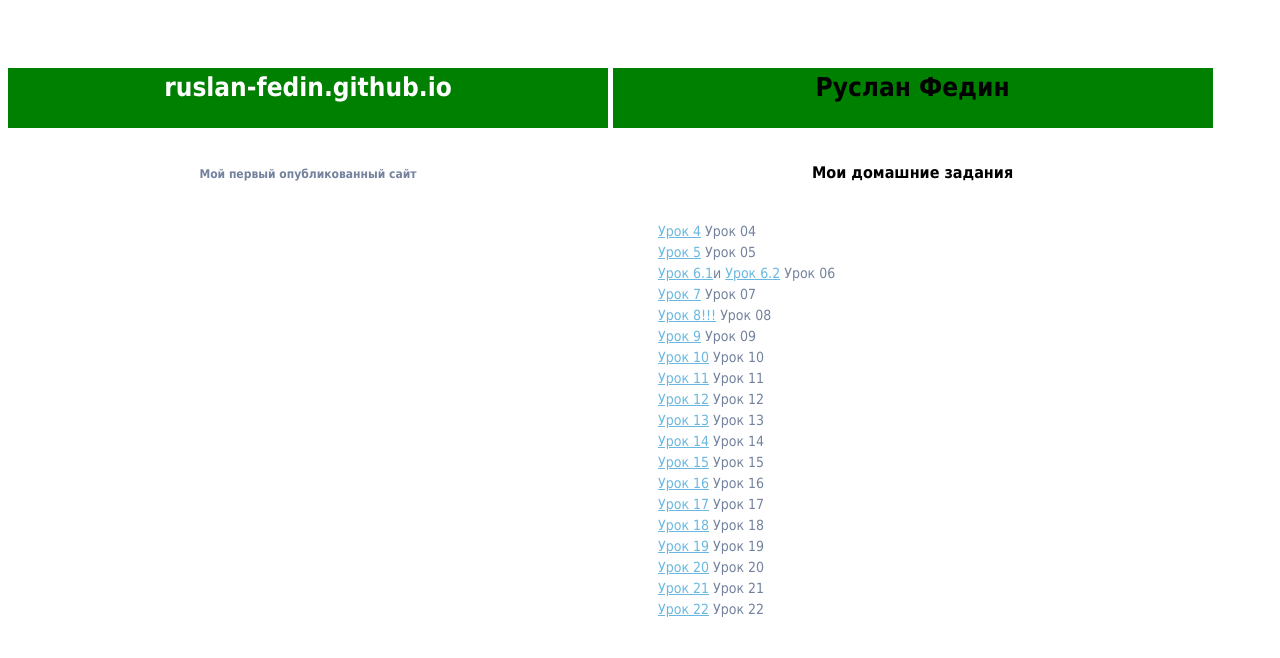
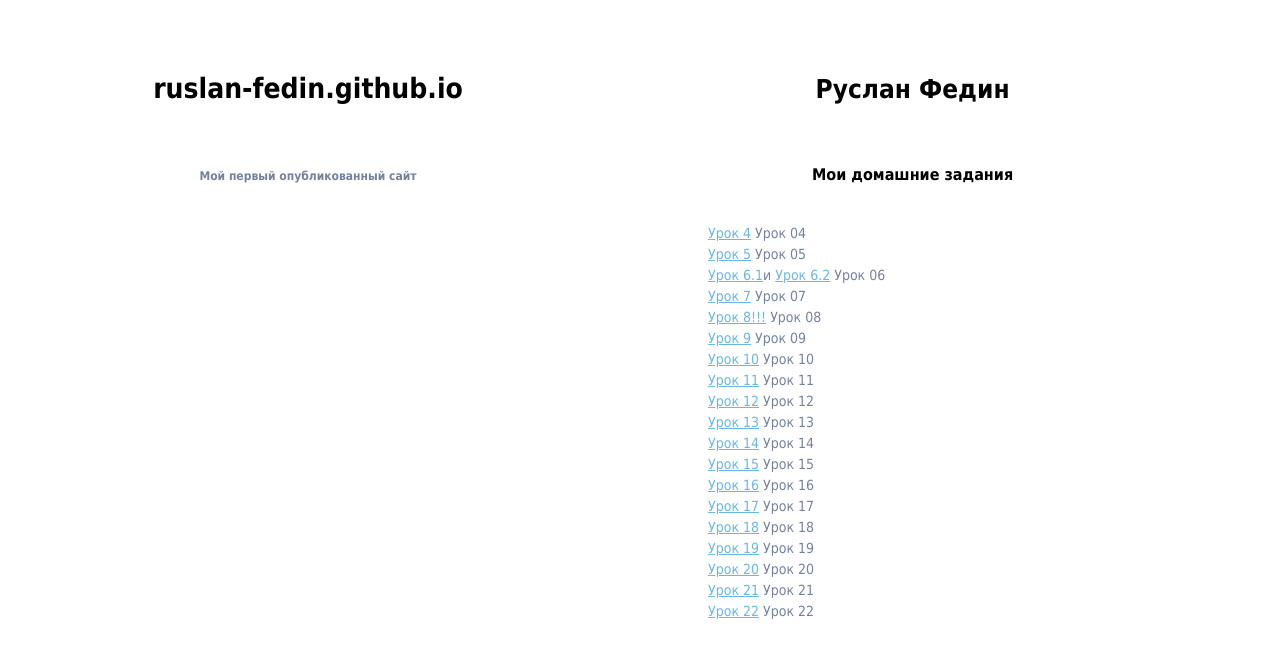
Before and after one commit to ruslan-fedin/ruslan-fedin.github.io, a plain HTML site: page index.html in a window 1280 px wide. Drawn offline with nearby package versions, Linux system fonts and the light colour scheme.

Commit message:
commit-2

```diff
--- a/css/style.css
+++ b/css/style.css
@@ -9,19 +9,18 @@ font-family: Tahoma, sans-serif;
 
 	width: 300px;
 	height: 60px;
-	background-color: orange;
-}
+/* 	background-color: orange;
+ */}
 .header {
-margin-top: 60px;
+ margin-top: 60px;
 	display: inline-block;
 	text-align: center;
-
 	width: 600px;
 	height: 60px;
-	background-color: green;
+	/* background-color: green; */
 	font-weight: 900;
- font-size: 26px;
-color: white;
+ font-size: 28px;
+/* color: white; */
 
 
 }
@@ -32,7 +31,7 @@ color: white;
 
 	width: 600px;
 	height: 60px;
-	background-color: green;
+	/* background-color: green; */
 	font-weight: 900;
  font-size: 26px;
  color: black;
@@ -72,7 +71,7 @@ font-weight: 900;
 .lesson {
 	display: inline-block;
 margin-top: 20px;
-margin-left: 650px;
+margin-left: 700px;
 text-align: left;
 	width: 300px;
 	height: 600px;
```
